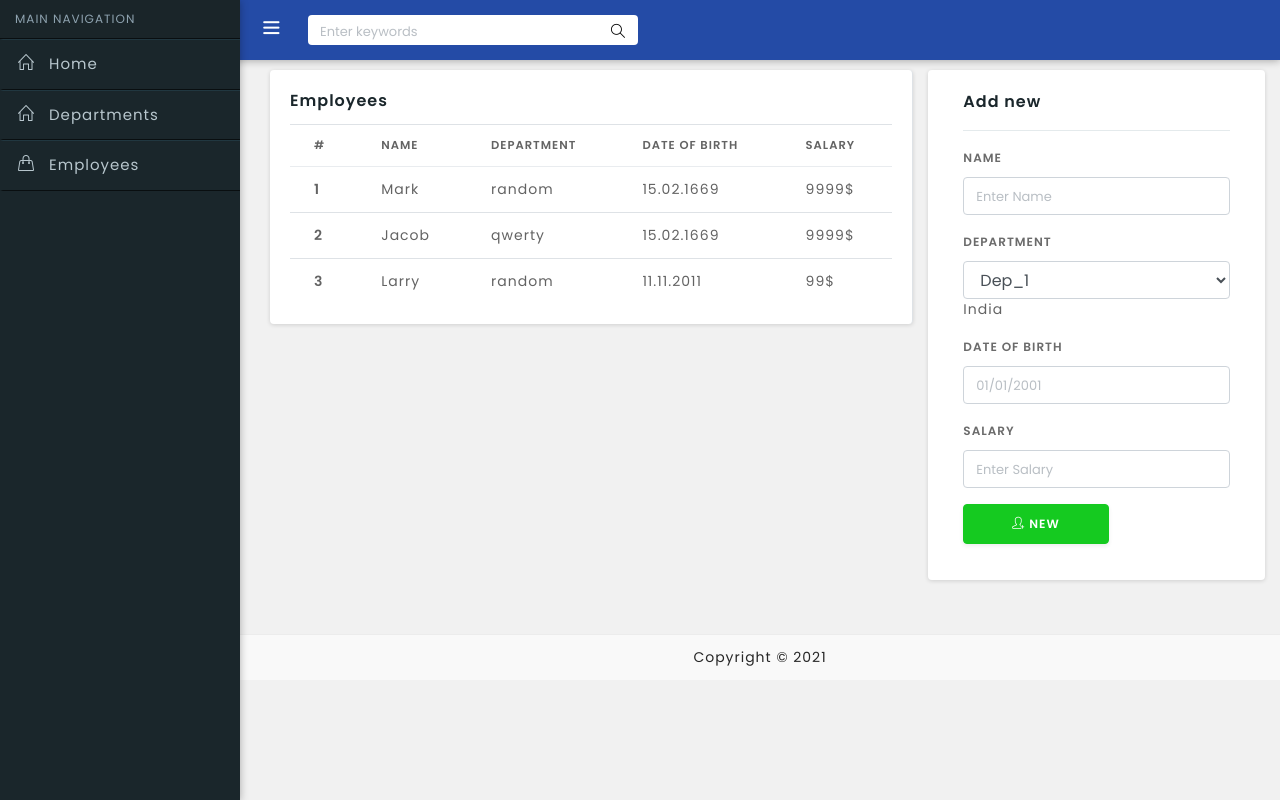
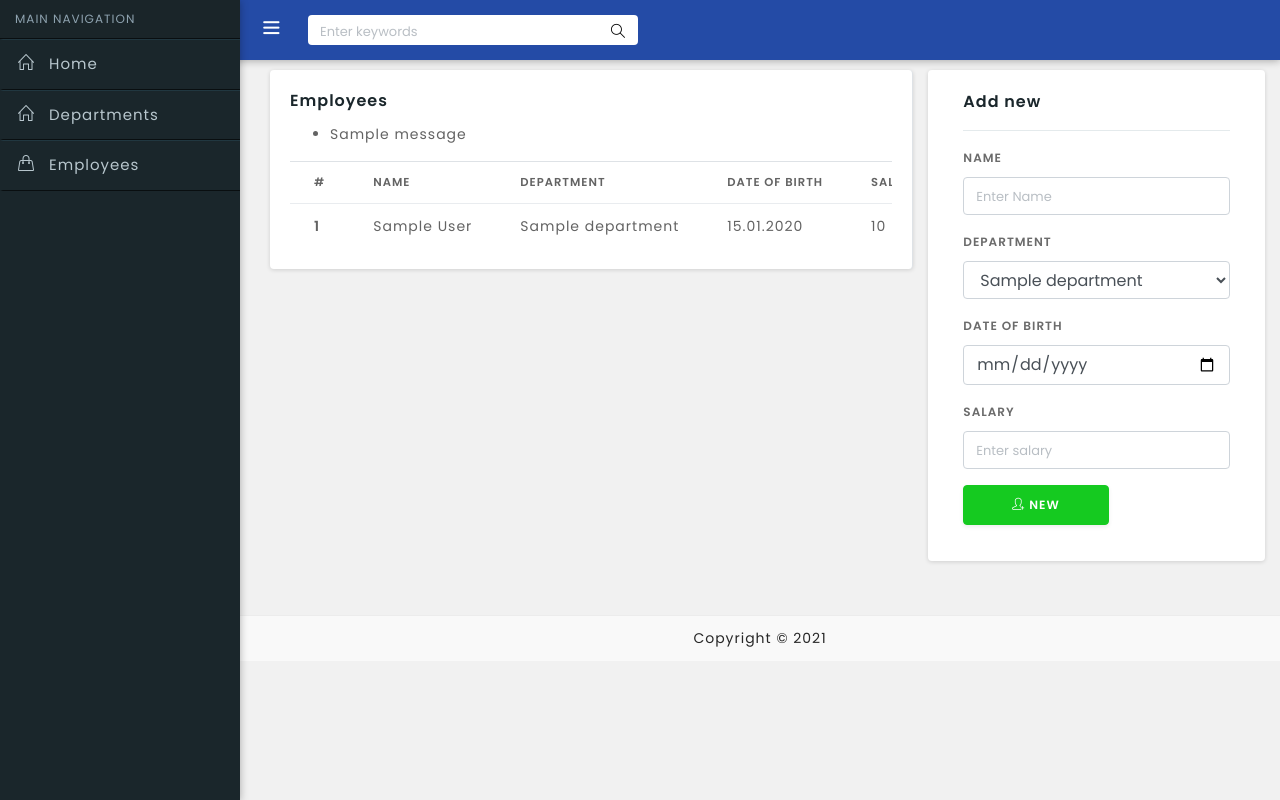
Before and after one commit to Denworc/python-final-project, a Flask app: page /employees in a window 1280 px wide. Run offline with Flask 2, Linux system fonts and the light colour scheme; tables that the repository leaves empty hold one stand-in row (values such as "Sample post"); one stand-in notice (Sample message) is shown; some libraries are stand-ins or nearby versions.

Commit message:
add forms

```diff
--- a/department_app/forms/employeeForms.py
+++ b/department_app/forms/employeeForms.py
@@ -1,13 +1,14 @@
 from flask_wtf import FlaskForm
-from wtforms import StringField, SubmitField, SelectField
+from wtforms import StringField, DateField, SelectField
 from wtforms.validators import DataRequired, Length
 # from markupsafe import Markup
 
 
 class EmployeeForm(FlaskForm):
     name = StringField('Name', validators=[DataRequired(), Length(min=0, max=50)])
-    department_id = SelectField('Department', validators=[DataRequired(), Length(min=0, max=50)])
-    date_of_birth = StringField('Date of birth', validators=[DataRequired(), Length(min=0, max=50)])
+    department_id = SelectField('Department', coerce=int, validators=[DataRequired()])
+
+    date_of_birth = DateField('Date of birth', validators=[DataRequired()])
     salary = StringField('Salary', validators=[DataRequired(), Length(min=0, max=50)])
     # submit_value = Markup("<i class='icon-user-follow'></i> New")
     # submit = SubmitField(default = submit_value)
--- a/department_app/templates/departments.html
+++ b/department_app/templates/departments.html
@@ -31,7 +31,7 @@
                         <tbody class="linkRow">
                         {% for department in departments %}
                         <tr data-href="{{ url_for('department', id = department.id) }}">
-                            <th scope="row">{{ department.id }}</th>
+                            <th scope="row">{{ loop.index }}</th>
                             <td>{{ department.name }}</td>
                         </tr>
                         {% endfor %}
--- a/department_app/templates/employees.html
+++ b/department_app/templates/employees.html
@@ -1,4 +1,3 @@
-
 {% extends 'base.html' %}
 
 {% block tittle %}
@@ -12,6 +11,15 @@
         <div class="card border-right">
             <div class="card-body">
                 <h5 class="card-title">Employees</h5>
+                {% with messages = get_flashed_messages() %}
+                {% if messages %}
+                <ul>
+                    {% for message in messages %}
+                    <li>{{ message }}</li>
+                    {% endfor %}
+                </ul>
+                {% endif %}
+                {% endwith %}
                 <div class="table-responsive">
                     <table class="table table-hover">
                         <thead>
@@ -24,27 +32,15 @@
                         </tr>
                         </thead>
                         <tbody class="linkRow">
-                  <tr data-href="{{ url_for('employee', id = 1) }}">
-                    <th scope="row">1</th>
-                    <td>Mark</td>
-                    <td>random</td>
-                    <td>15.02.1669</td>
-                    <td>9999$</td>
+                        {% for employee in employees %}
+                        <tr data-href="{{ url_for('employee', id = employee.id) }}">
+                            <th scope="row">{{ loop.index }}</th>
+                            <td>{{ employee.name }}</td>
+                            <td>{{ employee.department }}</td>
+                            <td>{{ employee.date_of_birth.strftime('%d.%m.%Y') }}</td>
+                            <td>{{ employee.salary }}</td>
                         </tr>
-                  <tr data-href='employee.html'>
-                    <th scope="row">2</th>
-                    <td>Jacob</td>
-                    <td>qwerty</td>
-                    <td>15.02.1669</td>
-                    <td>9999$</td>
-                  </tr>
-                  <tr data-href='employee.html'>
-                    <th scope="row">3</th>
-                    <td>Larry</td>
-                    <td>random</td>
-                    <td>11.11.2011</td>
-                    <td>99$</td>
-                  </tr>
+                        {% endfor %}
                         </tbody>
                     </table>
                 </div>
@@ -55,7 +51,7 @@
         <div class="card-body ">
             <div class="card-title">Add new</div>
             <hr>
-				    <form method="post">
+            <form action="" method="POST">
                 {{ form.hidden_tag() }}
                 <div class="form-group">
                     <!--					  <label for="input-1">Name</label>-->
@@ -66,50 +62,34 @@
                     <span style="color: red;">[{{ error }}]</span>
                     {% endfor %}
                 </div>
-                        <div class="form-group" data-select2-id="7">
-                      <label>Department</label>
-                      <select class="form-control single-select select2-hidden-accessible" data-select2-id="1" tabindex="-1" aria-hidden="true">
-                          <option data-select2-id="3">Dep_1</option>
-                          <option data-select2-id="9">Dep_2</option>
-                          <option data-select2-id="10">Dep_3</option>
-                          <option data-select2-id="11">Dep_4</option>
-                          <option data-select2-id="12">Dep_5</option>
-                          <option data-select2-id="13">Dep_6</option>
-                          <option data-select2-id="14">Dep_7</option>
-                          <option data-select2-id="15">Dep_8</option>
-                      </select>
-                            <span class="select2 select2-container select2-container--default select2-container--below select2-container--focus" dir="ltr" data-select2-id="2" style="width: 629px;">
-                                <span class="selection">
-                                    <span class="select2-selection select2-selection--single" role="combobox" aria-haspopup="true" aria-expanded="false" tabindex="0" aria-labelledby="select2-zlbv-container">
-                                        <span class="select2-selection__rendered" id="select2-zlbv-container" role="textbox" aria-readonly="true" title="India">
-                                            India
-                                        </span>
-                                        <span class="select2-selection__arrow" role="presentation">
-                                            <b role="presentation"></b>
-                                        </span>
-                                    </span>
-                                </span>
-                                <span class="dropdown-wrapper" aria-hidden="true">
-
-                                </span>
-                            </span>
+                <div class="form-group">
+                    {{ form.department_id.label }}
+                    {{ form.department_id(class="form-control") }}
+                    {% for error in form.department_id.errors %}
+                    <span style="color: red;">[{{ error }}]</span>
+                    {% endfor %}
                 </div>
                 <div class="form-group">
                     <!--					  <label for="autoclose-datepicker">Date of birth</label>-->
                     <!--					  <input type="text" id="autoclose-datepicker" class="form-control" placeholder="01/01/2001">-->
                     {{ form.date_of_birth.label }}
-                        {{ form.date_of_birth(class="form-control", id="autoclose-datepicker", placeholder="01/01/2001") }}
-                        {% for error in form.name.errors %}
+                    {{ form.date_of_birth(class="form-control", placeholder="01.01.2001") }}
+                    {% for error in form.date_of_birth.errors %}
                     <span style="color: red;">[{{ error }}]</span>
                     {% endfor %}
                 </div>
                 <div class="form-group">
-					  <label for="input-4">Salary</label>
-					  <input type="text" class="form-control" id="input-4" placeholder="Enter Salary">
+                    {{ form.salary.label }}
+                    {{ form.salary(class="form-control", id="salary", placeholder="Enter salary") }}
+                    {% for error in form.salary.errors %}
+                    <span style="color: red;">[{{ error }}]</span>
+                    {% endfor %}
                 </div>
 
                 <div class="form-group">
-					  <button type="submit" class="btn btn-success shadow-success px-5"><i class="icon-user-follow"></i> New</button>
+                    <button class="btn btn-success shadow-success px-5" type="submit"><i class="icon-user-follow"></i>
+                        New
+                    </button>
                 </div>
             </form>
         </div>
--- a/department_app/views/__init__.py
+++ b/department_app/views/__init__.py
@@ -1,3 +1,4 @@
 from . import employee_view
 from . import department_view
 from . import base
+from . import errors
--- a/department_app/views/base.py
+++ b/department_app/views/base.py
@@ -1,6 +1,6 @@
-from flask import Flask, render_template, url_for, request, redirect, flash, current_app
-from department_app import app, db
-from department_app import models, errors, forms
+from flask import render_template
+from department_app import app
+from department_app import models
 
 
 @app.route('/')
--- a/department_app/views/employee_view.py
+++ b/department_app/views/employee_view.py
@@ -1,14 +1,24 @@
-from flask import Flask, render_template, url_for, request, redirect, flash, current_app
+from flask import render_template, url_for, redirect, flash
 from department_app import app, db
-from department_app import models, errors, forms
+from department_app import models, forms
 
 
 @app.route('/employees', methods=['POST', 'GET'])
 def employees():
     form = forms.EmployeeForm()
 
+    departments = models.Department.query.order_by(models.Department.id).all()
+    # if departments:
+    #     form.department_id.data = [int(departments[0].id)]
+    # else:
+    #     form.department_id.data = None
+    form.department_id.choices = [(int(d.id), d.name) for d in departments]
     if form.validate_on_submit():
-        employee = models.Employee(name=form.name.data)
+        employee = models.Employee(name=form.name.data,
+                                   date_of_birth=form.date_of_birth.data,
+                                   salary=form.salary.data,
+                                   department_id=form.department_id.data,
+                                   )
 
         try:
             db.session.add(employee)
@@ -16,21 +26,52 @@
             flash('You add new employee: {}'.format(
                 form.name.data))
             return redirect(url_for('employees'))
-        except:
-            return "DB_ADD_ERROR"
-
-    departments = models.Department.query.order_by(models.Department.id).all()
-    form.department_id.data = [str(departments[0].id)]
-    form.department_id.choices = [(d.id, d.name) for d in departments]
+        except Exception as ex:
+            return str(ex)
 
     employees = models.Employee.query.order_by(models.Employee.id).all()
-    return render_template("employees.html", content='<h1>Main page<h1>', employees=employees,
-                           departments=departments, form=form)
+    return render_template("employees.html", content='<h1>Main page<h1>',
+                           employees=employees, form=form)
 
 
 @app.route('/employee/<int:id>', methods=['POST', 'GET'])
 def employee(id):
-    if request.method == 'POST':
-        pass
+    employee = models.Employee.query.get_or_404(id)
+    departments = models.Department.query.order_by(models.Department.id).all()
+
+    form = forms.EmployeeForm()
+    form.department_id.choices = [(int(d.id), d.name) for d in departments]
+
+    if form.validate_on_submit():
+        employee.name = form.name.data
+        employee.date_of_birth = form.date_of_birth.data
+        employee.salary = form.salary.data
+        employee.department_id = form.department_id.data
+
+        try:
+            db.session.commit()
+            flash('You change employee: {}'.format(
+                form.name.data))
+            return redirect(url_for('employees'))
+        except Exception as ex:
+            return str(ex)
+
+    if departments:
+        form.department_id.default = employee.department_id
     else:
-        return render_template("employee.html", employee_id=str(id))
+        form.department_id.default = None
+    form.process()
+
+    return render_template("employee.html", employee=employee, form=form)
+
+
+@app.route('/employee/<int:id>/delete')
+def employee_delete(id):
+        employee = models.Employee.query.get_or_404(id)
+
+        try:
+            db.session.delete(employee)
+            db.session.commit()
+            return redirect(url_for('employees'))
+        except Exception as ex:
+            return str(ex)
```
Also changed, not shown: department_app/templates/department.html (+46 -32 lines), department_app/templates/employee.html (+52 -22 lines), department_app/views/department_view.py (+28 -7 lines), department_app/views/errors.py (renamed from department_app/errors.py). Lines whose indentation alone changed are shown as unchanged.
